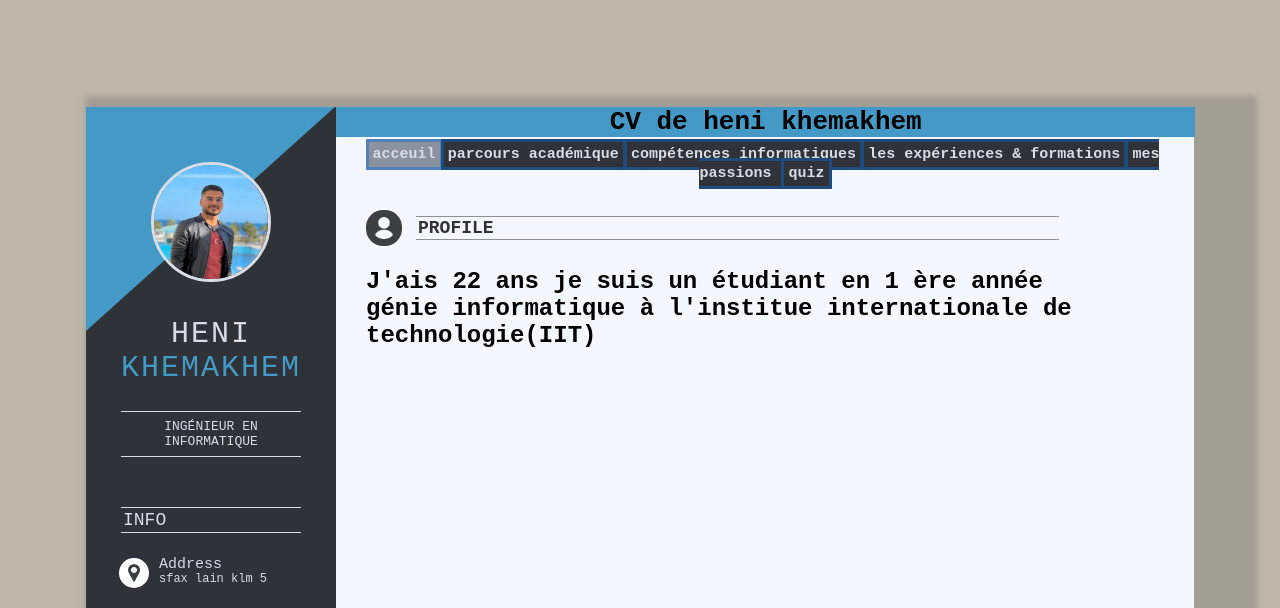
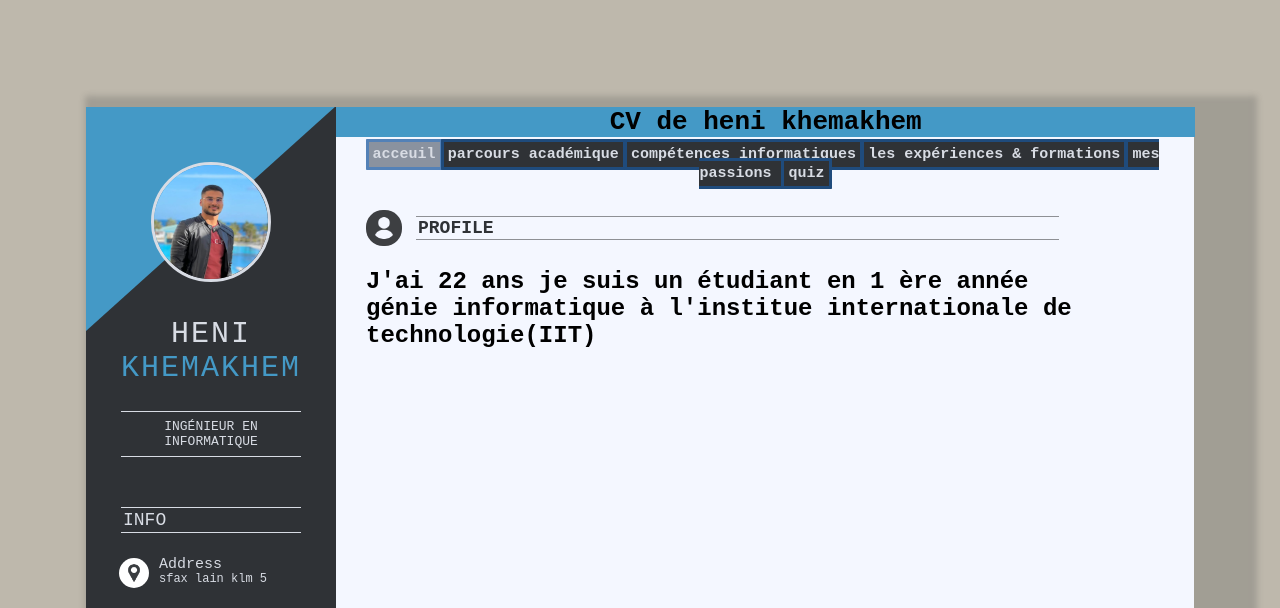
Before and after one commit to Henikhemakhem/cv-henikh, a plain HTML site: page index.html in a window 1280 px wide. Shown: the top 608 px of the page. Drawn offline with Linux system fonts and the light colour scheme.

Commit message:
Update index.html

```diff
--- a/index.html
+++ b/index.html
@@ -49,7 +49,7 @@
 			<img src="image/user.png">
 			<p class="p2">Profile</p>
 		</div>
-		<p class="p7">J'ais 22 ans je suis un étudiant en 1 ère année génie informatique à l'institue internationale de technologie(IIT)</p>
+		<p class="p7">J'ai 22 ans je suis un étudiant en 1 ère année génie informatique à l'institue internationale de technologie(IIT)</p>
 
 		<div class="clearfix"></div>
 		<br><br>
```
